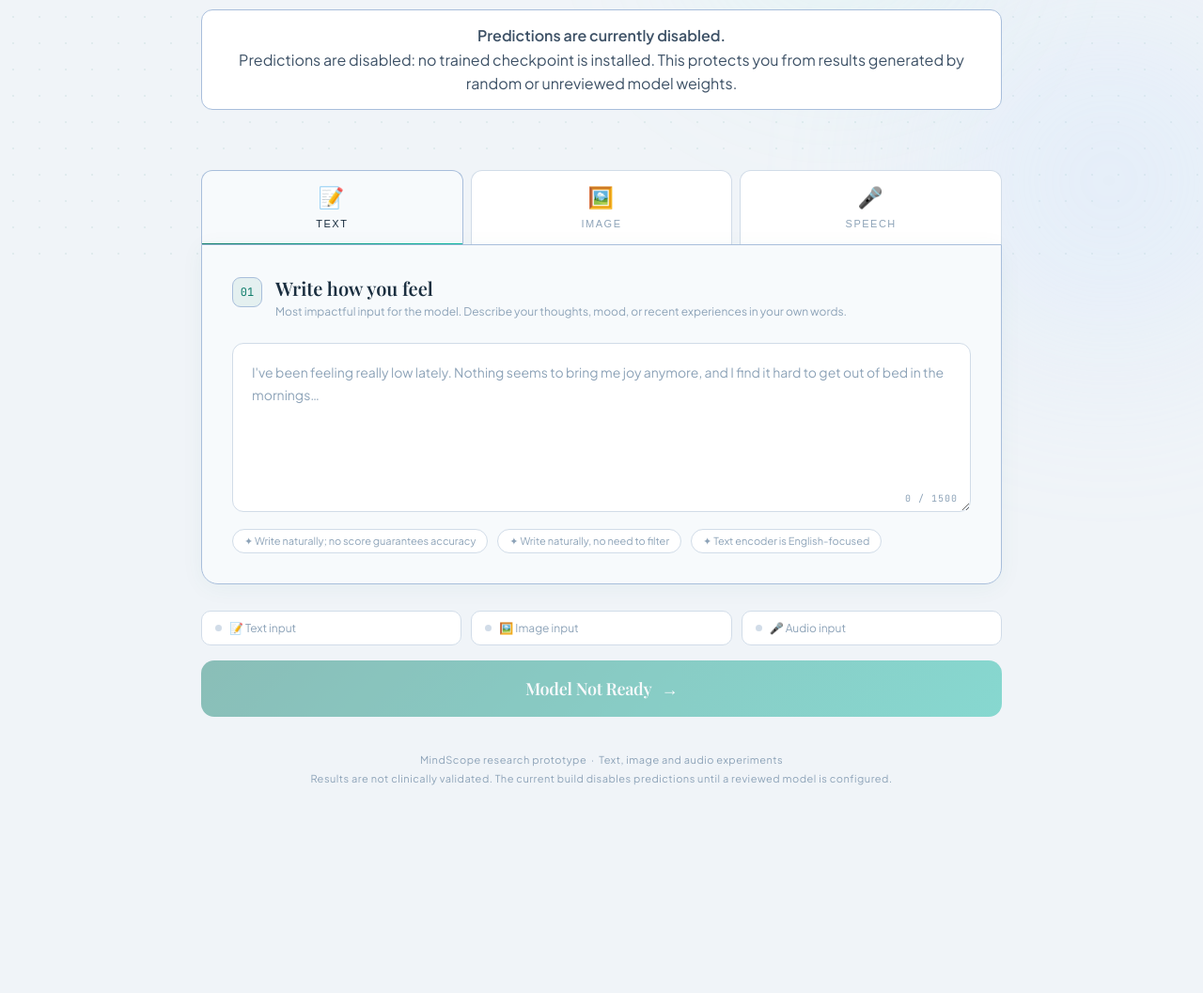
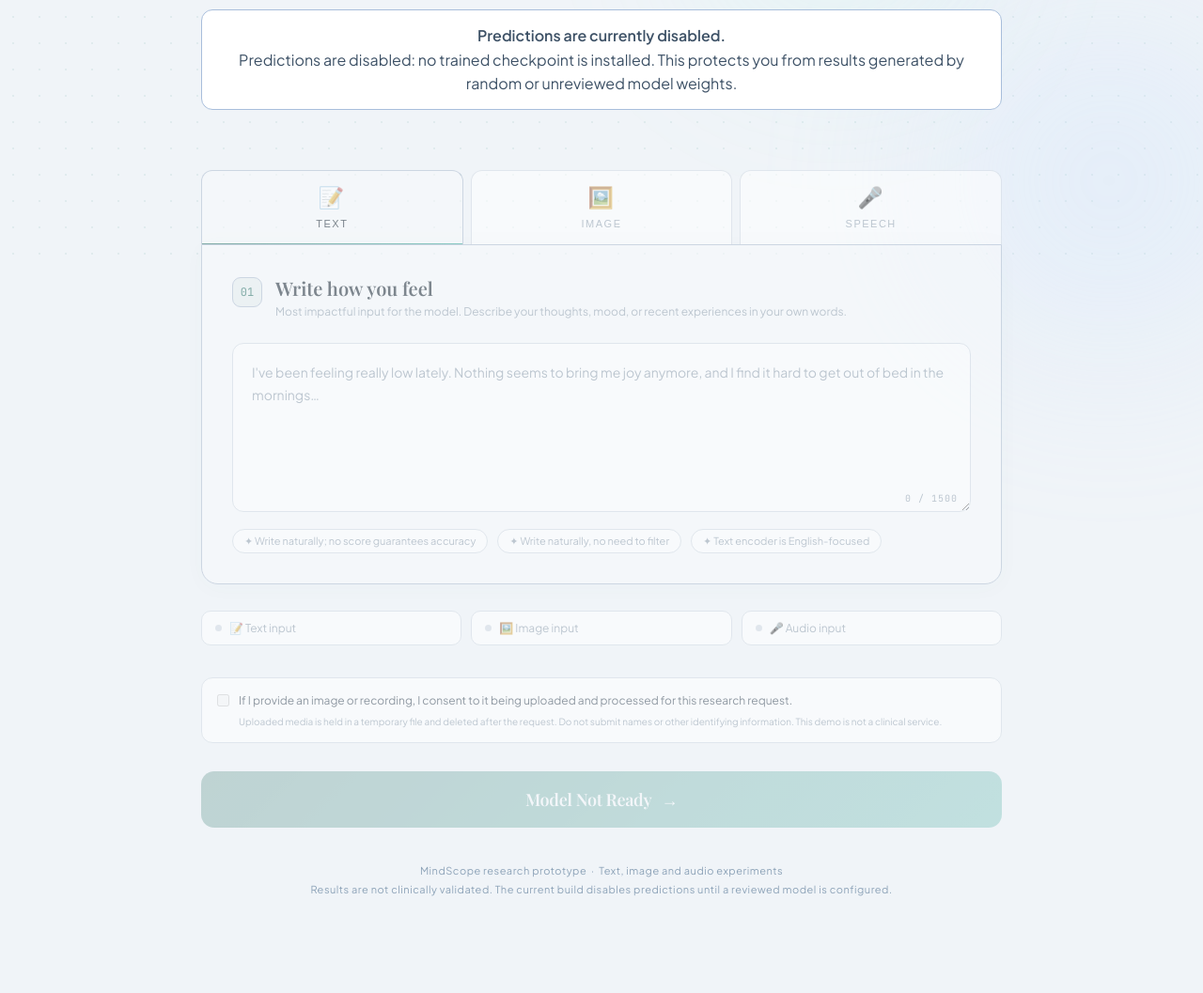
Before and after one commit to Muneer148/Depression_Detection_App, a Flask app: page / in a window 1280 px wide. Shown: the part 528-1585 px from the top of the page at 94% size. Before the commit the page ends 1364 px from the top, so only its background shows below. Run offline with Flask 3, Linux system fonts and the light colour scheme; some web fonts are replaced.

Commit message:
fix: disable inactive form and require media consent

```diff
--- a/templates/index.html
+++ b/templates/index.html
@@ -7,6 +7,16 @@
   <link rel="preconnect" href="https://fonts.googleapis.com">
   <link href="https://fonts.googleapis.com/css2?family=Playfair+Display:ital,wght@0,400;0,600;1,400&family=Plus+Jakarta+Sans:wght@300;400;500;600&family=JetBrains+Mono:wght@300;400&display=swap" rel="stylesheet">
   <style>
+    .form-fieldset { border: 0; padding: 0; margin: 0; min-width: 0; }
+    .form-fieldset:disabled { opacity: .55; filter: saturate(.65); }
+    .privacy-consent {
+      display: flex; align-items: flex-start; gap: 10px;
+      margin: 18px 0 14px; padding: 14px 16px;
+      border: 1px solid var(--border); border-radius: 12px;
+      background: var(--card); color: var(--text); font-size: 12px; line-height: 1.6;
+    }
+    .privacy-consent input { margin-top: 3px; accent-color: var(--accent); flex-shrink: 0; }
+    .privacy-consent small { display: block; margin-top: 5px; color: var(--text-dim); }
     :root {
       --bg:         #f0f4f8;
       --surface:    #ffffff;
@@ -881,6 +891,7 @@
 
   <!-- FORM -->
   <form action="/predict" method="POST" enctype="multipart/form-data" id="mainForm">
+    <fieldset class="form-fieldset" {% if not model_ready %}disabled aria-disabled="true"{% endif %}>
 
     <!-- MODALITY TABS -->
     <div class="modality-nav">
@@ -1091,6 +1102,13 @@
         <div class="prog-pct" id="progPct">0%</div>
       </div>
 
+      <div class="privacy-consent">
+        <input type="checkbox" id="mediaConsent" name="media_consent" value="yes">
+        <label for="mediaConsent">
+          If I provide an image or recording, I consent to it being uploaded and processed for this research request.
+          <small>Uploaded media is held in a temporary file and deleted after the request. Do not submit names or other identifying information. This demo is not a clinical service.</small>
+        </label>
+      </div>
       <button type="submit" class="submit-btn" id="submitBtn" {% if not model_ready %}disabled aria-disabled="true"{% endif %}>
         <div class="submit-inner">
           <span>{% if model_ready %}Run Research Analysis{% else %}Model Not Ready{% endif %}</span>
@@ -1098,7 +1116,7 @@
         </div>
       </button>
     </div>
-
+    </fieldset>
   </form>
 
   <div class="footer-note">
@@ -1467,6 +1485,14 @@
     const text = textInput.value.trim();
     const img  = document.getElementById('imageInput').files[0];
     const aud  = document.getElementById('audioInput').files[0];
+    const mediaConsent = document.getElementById('mediaConsent');
+    const usesMedia = Boolean(img || aud || capturedImageBlob || recordedBlob);
+
+    if (usesMedia && !mediaConsent.checked) {
+      alert('Please confirm consent before submitting an image or audio recording.');
+      mediaConsent.focus();
+      return;
+    }
 
     if (!text && !img && !aud && !capturedImageBlob && !recordedBlob) {
       textInput.focus();
```
